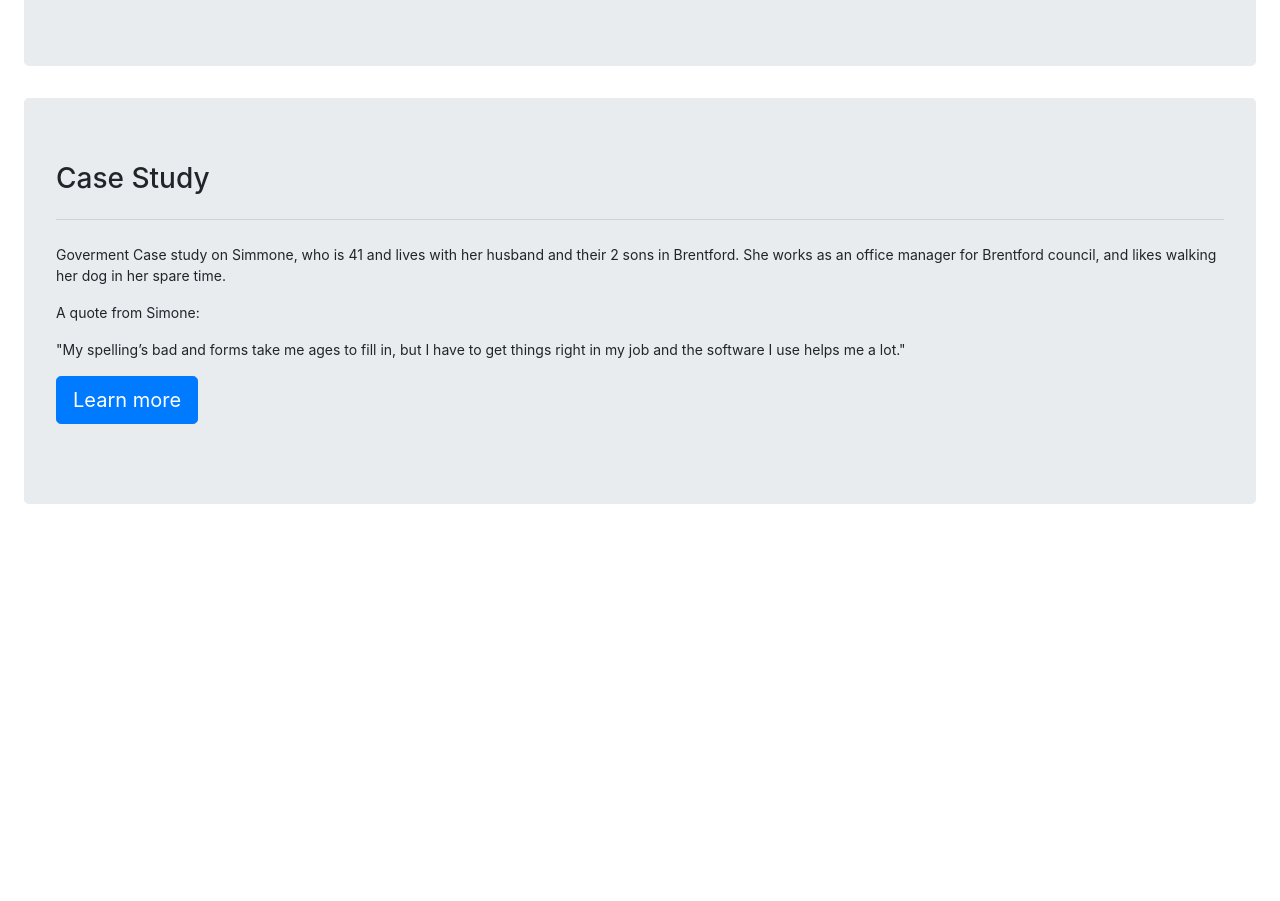
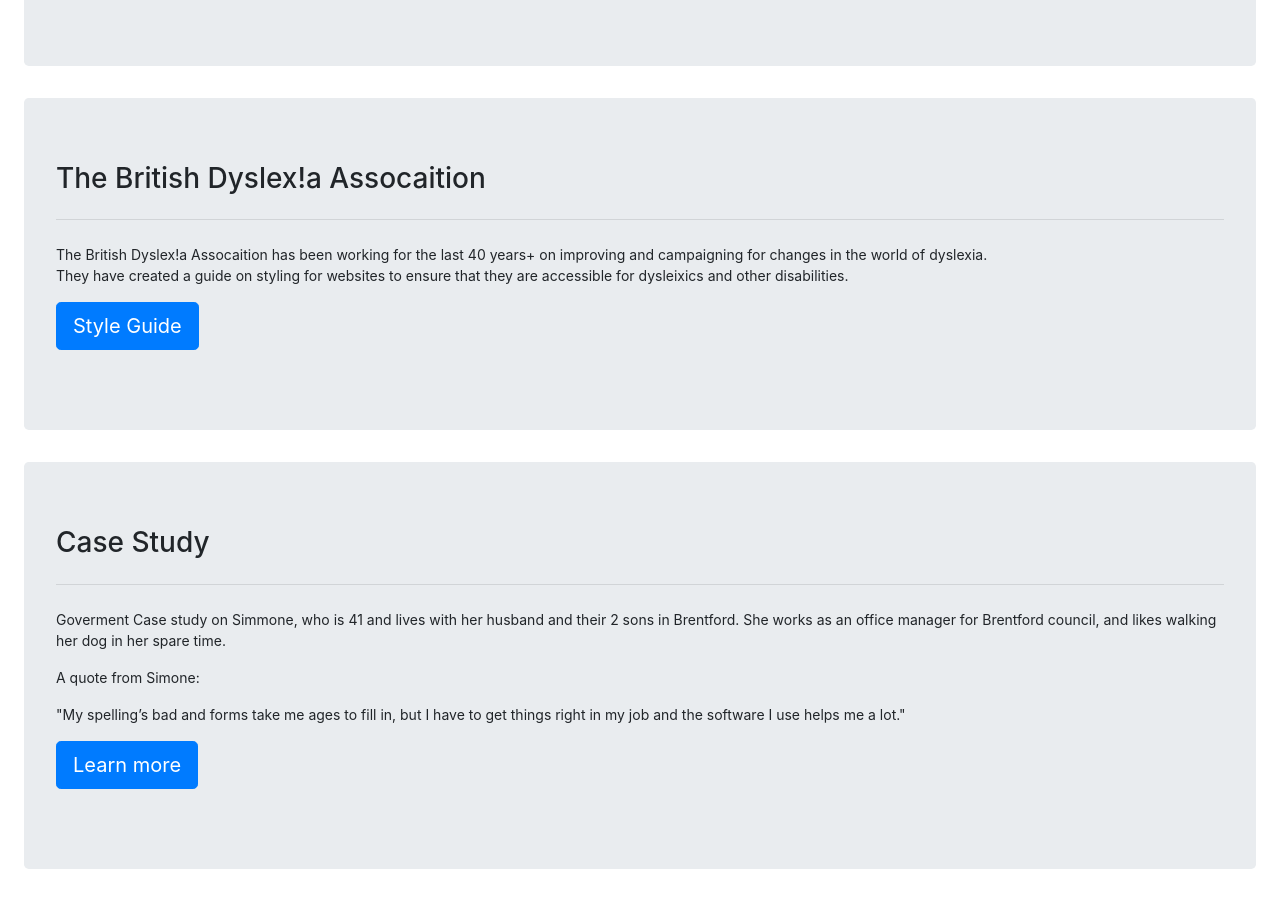
Before and after one commit to matthewmt1998/A11yHackDay, a plain HTML site: page about.html in a window 1280 px wide. Shown: the part 975-1876 px from the top of the page. Before the commit the page ends 1511 px from the top, so only its background shows below. Drawn offline with nearby package versions, Linux system fonts and the light colour scheme.

Commit message:
About - Addtion of style guide

```diff
--- a/about.html
+++ b/about.html
@@ -66,6 +66,16 @@
             </div>
 
             <div class="jumbotron">
+                    <h3>The British Dyslex!a Assocaition</h3>
+                    <hr class="my-4" />
+                    <p>The British Dyslex!a Assocaition has been working for the last 40 years+ on improving and campaigning for changes in the world of dyslexia.<br/>
+                    They have created a guide on styling for websites to ensure that they are accessible for dysleixics and other disabilities.</p>
+                    <p class="lead">
+                      <a class="btn btn-primary btn-lg" href="http://www.bdadyslexia.org.uk/common/ckeditor/filemanager/userfiles/About_Us/policies/Dyslexia_Style_Guide.pdf" role="button" target="_blank">Style Guide</a>
+                    </p>
+              </div>
+
+            <div class="jumbotron">
                 <h3>Case Study</h3>
                 <hr class="my-4" />
                 <p> Goverment Case study on Simmone, who is 41 and lives with her husband and their 2 sons in Brentford. She works as an office
```
